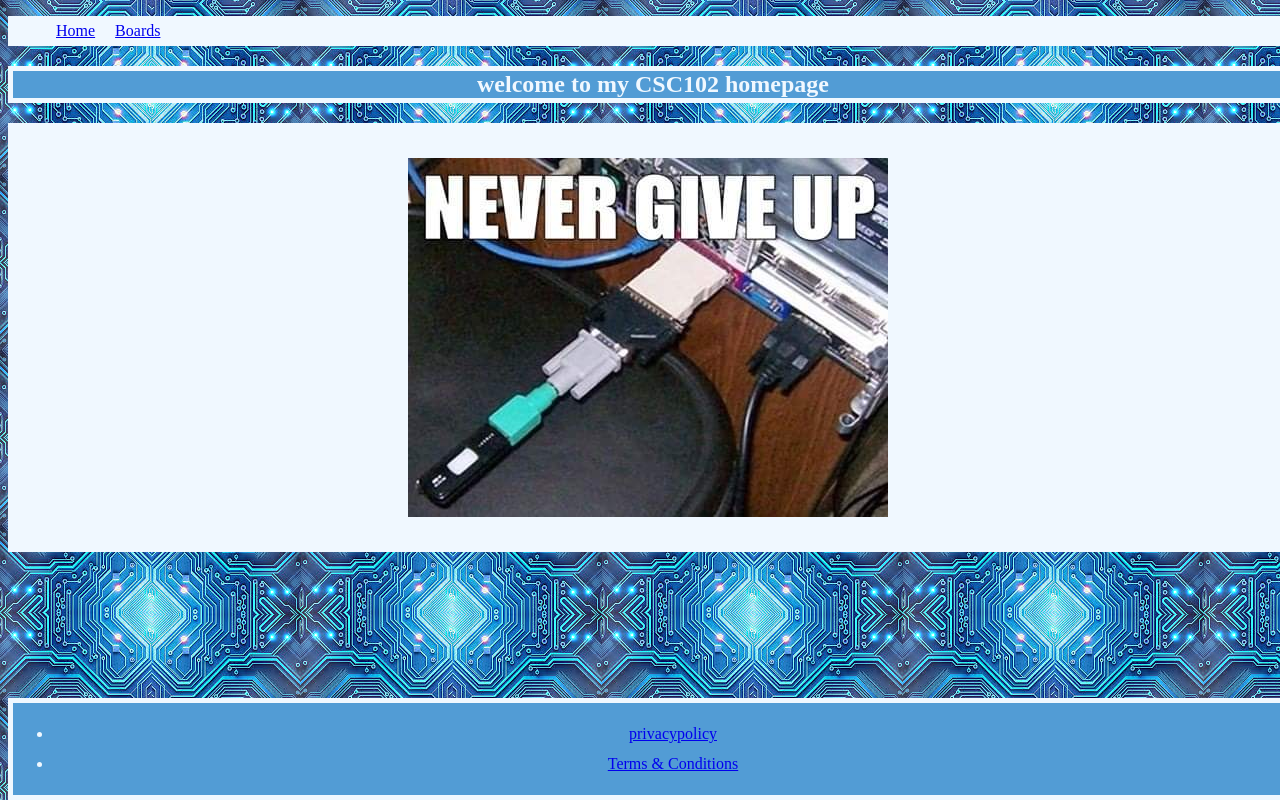
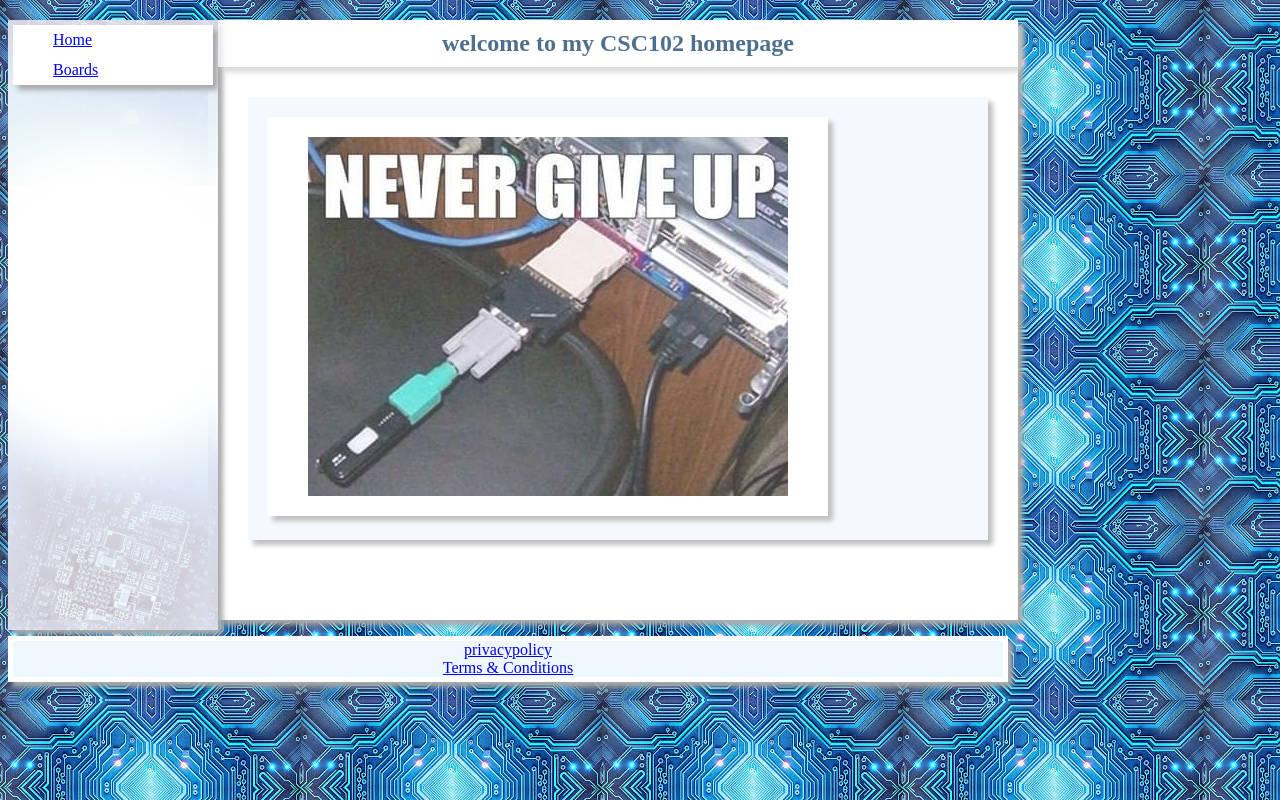
Before and after one commit to Ccyb3rbytes/CSC102, a plain HTML site: page index.html in a window 1280 px wide. Drawn offline with Linux system fonts and the light colour scheme.

Commit message:
Update main.css

```diff
--- a/main.css
+++ b/main.css
@@ -1,61 +1,120 @@
-#memeImage{
+/* declaration block{
+        property1: value1;
+        property2: value2;
+        property3: value3;
+            }
+        */
+
+/* the body tag effects the general content in between the body tags */
+/* background image is set to one I made it automatically repeats */
+/*  */
+body{
+    background-image: url(images/bg5.png); /* background image is set to one I made it automatically repeats */
+    height: 600px;
+    width: 800px; /* sets the width of the body to 600px total */
+    margin-right: 200px; /* adds 200px to the right margin */
+    color: black; /* changes the text color to black */
+}
+/* -----------------Paragraph style start---------------------  */
+p{
+   margin: 30px;  /* adds 10px to the left margin only color right behind my text */
+   background-color: aliceblue; /* sets the background color of my text background */
+   opacity: 75%; /* makes the background color 75% see through  */
+   color: rgb(20, 65, 104); /* changes text color to blue */
+   box-shadow: 5px 5px 5px #ababab /* This drops a grey shadow  */
+}
+
+/* -----------------Heading style start---------------------  */
+h1{
+    text-align: center; /* Alights the heading to the center */
+    background-color: white; /* adds a white background*/
+    color: rgb(20, 65, 104); /* changes my text to black */
+    padding: 10px; /* adds a 10px padding after the boarder but before the margin  */
+    opacity: 75%; /* changes the opacity to 75% */
+    box-shadow: 5px 5px 5px #cecece /* drops a grey shadow */
+}
+
+/* -----------------Footer style start---------------------  */
+/* I made the footer expand the full length of the nav bar and the main content by adding their lengths together and  fixing the position of the footer so it doesnt move by using float and position i made it a block design*/
+footer{
     display: block;
-    margin: auto;
-    padding: 2%;
+    float: left;
+    position: fixed;
+   width: 1000px;
+   color: cornflowerblue;
+   }
+/* this affects the list as a whole allowing me to give the whole list a white background letting it show when the padding is added*/
+footer ul{
+    list-style: none;
+    background-color: white;
+    padding: 5px;
+    box-shadow: 5px 5px 5px #ababab;
 
-  }
- /* ------------------- general  styles -----------------------------*/
- /* The 100vw keeps the background from going p */
-body{
-     width: 100vw;
-     background-image: url(images/bg5.png);
-     background-repeat: repeat;
-     color: aliceblue;
+}
+/* this affects the list as a list item allowing met give just the list items a the alice blue background */
+footer li{
+    background-color: aliceblue;
+    text-align: center;
     }
+
+footer a:hover{
+    color: rgb(250, 11, 250);
+}
 
 
 
-p{
-    background-color: aliceblue;
-    color: rgb(92, 11, 91);
-    margin: auto;
-    padding: 10px;
+
+/* -----------------navigation bar style start---------------------
+ */
+nav{
+    background-image: url(images/sidebar.png); /* sets the background image to an image i made in the images folder  */
+    height: 600px; /* sets the height */
+    width: 200px; /* sets the width  */
+    float: left; /* floats the boxes to the left causing them to go vertically since the width is short */
+    padding: 5px; /* puts a padding aroudn the box */
+    line-height: 30px; /* increase the line height (letter height) gives mnore space */
+    box-shadow: 5px 5px 5px #ababab; /* drops a grey shadow  */
+   }
+
+   /* These styles apply to the unordered list as a whole */
+nav ul{
+    background-color: white;
+    margin: auto; /* pushs my link items to the top of the navbar */
+    box-shadow: 5px 5px 5px #ababab;
 }
 
-h1{
-    background-color: rgb(82, 156, 213);
-    width: 100vw;
-    border-color: aliceblue;
-    border-style: solid;
-    border-width: 5px;
-    text-align: center;
-}
-
-/* ------------------- navbar styles -----------------------------*/
-
-nav{
-    background-color: aliceblue;
-    width: 100%;
+/* These affect the way each link looks*/
+nav li{
+        list-style: none;/* takes the bullet points away from in front of the link */
    }
 
+/* this style on the nav bar affects links that are hovered over causing them to turn blue */
 
-nav li{
-    text-decoration: none;
-    display: inline;
-    padding: 8px;
-    line-height: 30px;
+nav a:hover{
+     color: deepskyblue;
 }
 
 
-/* ------------------- footer styles -----------------------------*/
-footer{
-    background-color: rgb(82, 156, 213);
-    width: 100%;
+/* -----------------meme style start---------------------  */
+
+#memeImage{
+    background-color: white;
+    padding: 20px 40px;
+    margin: 20px;
+    box-shadow: 5px 5px 5px #ababab
+}
+/* -----------------navigation bar style start---------------------  */
+header{
+    font-family: fantasy;
+    margin-right: 200px;
     text-align: center;
-    border-color: aliceblue;
-    border-style: solid;
-    border-width: 5px;
-    line-height: 30px;
-    position: fixed;
-    bottom: 0%;
+    box-shadow: 5px 5px 5px #ababab;
 }
+/* Main content the container on the right that is styled directly opposite of the sidebar so instead of 200px it has 800px making a total of 1000px same hight as sidebar */
+.main-container{
+   background-color: rgb(255, 255, 255);
+   width: 800px;
+   height: 600px;
+   margin-left: 210px;
+   box-shadow: 5px 5px 5px #ababab
+ }
```
